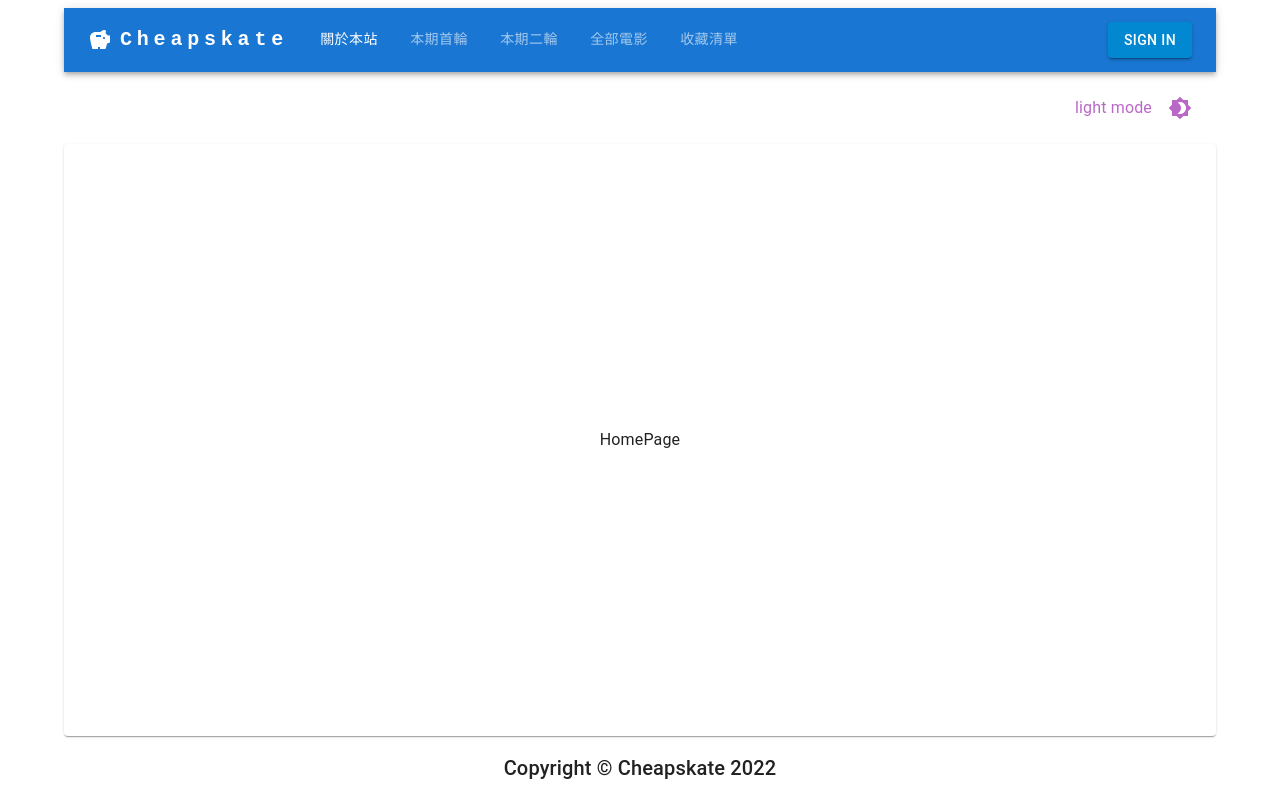
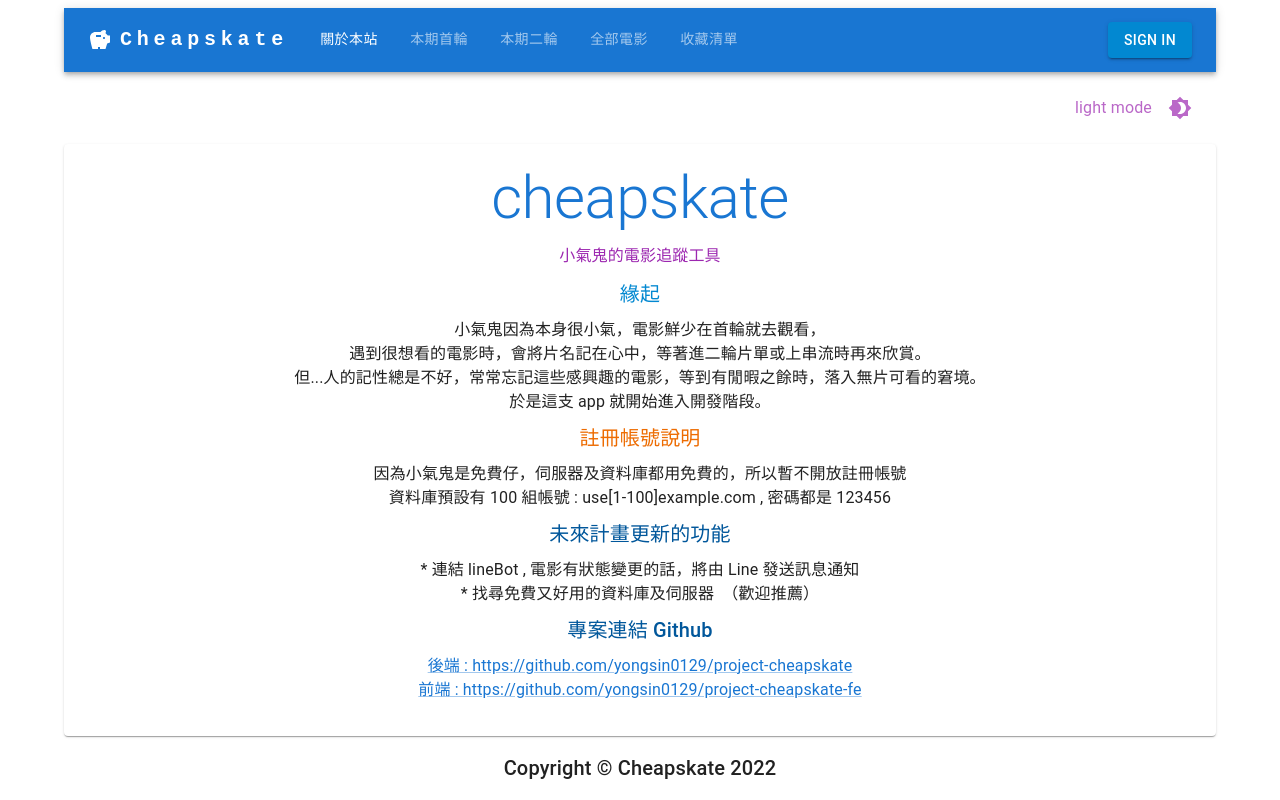
Before and after one commit to yongsin0129/project-cheapskate-fe, a React (Vite) app: page / in a window 1280 px wide. Built offline with nearby package versions, Linux system fonts and the light colour scheme.

Commit message:
feat : 新增 homepage 說明

```diff
--- a/src/pages/HomePage.tsx
+++ b/src/pages/HomePage.tsx
@@ -1,8 +1,72 @@
 import React from 'react'
-import { Paper } from '@mui/material'
+import { Paper, Typography } from '@mui/material'
+import { useTheme } from '@mui/material/styles'
+import Stack from '@mui/material/Stack'
+import Link from '@mui/material/Link'
 
 const HomePage = () => {
-  return <Paper className='pageContent'>HomePage</Paper>
+  const Theme = useTheme()
+
+  return (
+    <Paper className='pageContent homepage' sx={{ paddingBottom: 2 }}>
+      <Stack spacing={1}>
+        {/* ----------------------------------  ------- title ---------------  */}
+        <Typography color={Theme.palette.primary.main} variant='h2'>
+          cheapskate
+        </Typography>
+        {/* ----------------------------------  ------- subtitle ---------------  */}
+        <Typography color={Theme.palette.secondary.main} variant='subtitle1'>
+          小氣鬼的電影追蹤工具
+        </Typography>
+        {/* ----------------------------------  ------- 緣起說明 ---------------  */}
+        <Typography variant='h6' color={Theme.palette.info.main}>
+          緣起
+        </Typography>
+        <Typography>
+          小氣鬼因為本身很小氣，電影鮮少在首輪就去觀看，
+          <br />
+          遇到很想看的電影時，會將片名記在心中，等著進二輪片單或上串流時再來欣賞。
+          <br />
+          但...人的記性總是不好，常常忘記這些感興趣的電影，等到有閒暇之餘時，落入無片可看的窘境。
+          <br />
+          於是這支 app 就開始進入開發階段。
+        </Typography>
+        {/* ----------------------------------  ------- 帳號說明 ---------------  */}
+        <Typography variant='h6' color={Theme.palette.warning.main}>
+          註冊帳號說明
+        </Typography>
+        <Typography>
+          因為小氣鬼是免費仔，伺服器及資料庫都用免費的，所以暫不開放註冊帳號
+          <br />
+          資料庫預設有 100 組帳號 : use[1-100]example.com , 密碼都是 123456
+        </Typography>
+
+        {/* ----------------------------------  ------- 未來計畫 ---------------  */}
+        <Typography variant='h6' color={Theme.palette.info.dark}>
+          未來計畫更新的功能
+        </Typography>
+        <Typography>
+          * 連結 lineBot , 電影有狀態變更的話，將由 Line 發送訊息通知
+          <br />
+          * 找尋免費又好用的資料庫及伺服器　（歡迎推薦）
+        </Typography>
+
+        {/* ----------------------------------  ------- Github ---------------  */}
+        <Typography variant='h6' color={Theme.palette.info.dark}>
+          專案連結 Github
+        </Typography>
+        <Typography>
+          <Link href='https://github.com/yongsin0129/project-cheapskate'>
+            後端 : https://github.com/yongsin0129/project-cheapskate
+          </Link>
+          <br />
+          <Link href='https://github.com/yongsin0129/project-cheapskate-fe'>
+            前端 : https://github.com/yongsin0129/project-cheapskate-fe
+          </Link>
+        </Typography>
+      </Stack>
+    </Paper>
+  )
 }
 
 export default HomePage
```
Also changed, not shown: 1 other file (tests, documents, lock files or other folders).
